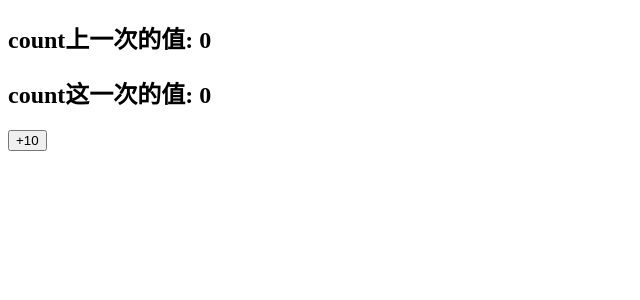
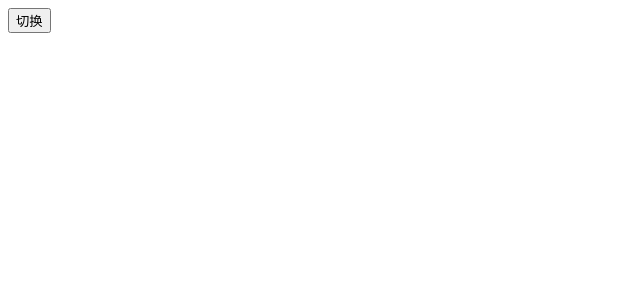
Before and after one commit to qybqyb792/React-learn, a React (Create React App) app in the folder 14_learn-hooks/: page / in a window 1280 px wide. Shown: the top 300 px of the page, without its empty margins (0-640 px from the left). Built offline with nearby package versions, Linux system fonts and the light colour scheme.

Commit message:
useImperativeHandle

```diff
--- a/14_learn-hooks/src/App.js
+++ b/14_learn-hooks/src/App.js
@@ -23,7 +23,10 @@ import React, { createContext, useState } from 'react'
 // import MemoHookDemo02 from './07_useMemo使用/02_useMemo传入子组件引用类型'
 
 // import RefHookDemo01 from './08_useRef使用/01_useRef引用DOM'
-import RefHookDemo02 from './08_useRef使用/02_useRef引用其他数据'
+// import RefHookDemo02 from './08_useRef使用/02_useRef引用其他数据'
+
+// import ForwardedRefDemo from './09_useImperativeHandle/01_回顾forwardRef的用法'
+// import UseImperativeHandleHookDemo from './09_useImperativeHandle/02_useImperativeHandle用法'
 
 export const UserContext = createContext()
 export const ThemeContext = createContext()
@@ -46,7 +49,7 @@ export default function App() {
       {/* <HookCounterChangeTitle/> */}
       {/* {show && <EffectHookCancelDemo />}
 
-      <button onClick={(e) => setShow(!show)}>切换</button>
+
 
       <MultiEffectHookDemo /> */}
 
@@ -71,7 +74,16 @@ export default function App() {
 
       {/* 8.useRef */}
       {/* <RefHookDemo01 /> */}
-      <RefHookDemo02 />
+      {/* <RefHookDemo02 /> */}
+
+      {/* 9.useImperotvieHandle */}
+      {/* <ForwardedRefDemo /> */}
+      {/* <UseImperativeHandleHookDemo /> */}
+
+
+
+
+      <button onClick={(e) => setShow(!show)}>切换</button>
     </div>
   )
 }
```
